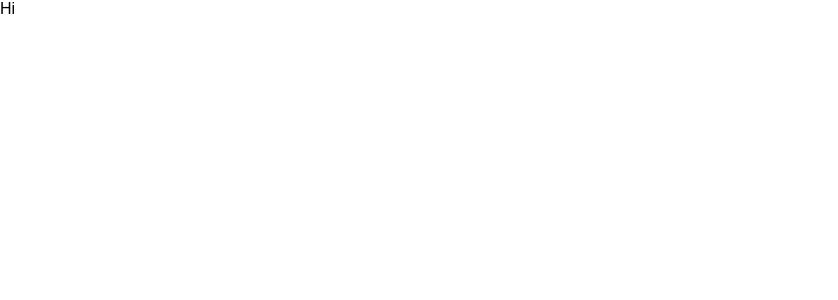
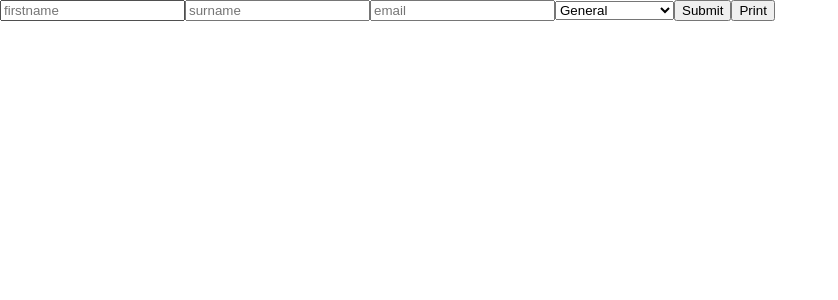
Before and after one commit to mattydono/operation-bark, a React (Create React App) app: page / in a window 1280 px wide. Shown: the top 300 px of the page, without its empty margins (0-838 px from the left). Built offline with nearby package versions, Linux system fonts and the light colour scheme; the HTML template or start-up script is replaced by a standard one.

Commit message:
feat: added emotion and redux

```diff
--- a/src/App.tsx
+++ b/src/App.tsx
@@ -1,11 +1,18 @@
 import * as React from 'react';
+import { Provider } from 'react-redux';
+import {Store} from 'redux';
+import { AppState, configureStore } from './redux';
+import {Registration} from './Registration/Registration'
 
 class App extends React.Component {
+
+  private store: Store<AppState> = configureStore();
+
   public render() {
     return (
-      <div>
-          Hi
-      </div>
+      <Provider store={this.store}>
+        <Registration/>
+      </Provider>
     );
   }
 }
--- /dev/null
+++ b/src/Registration/Registration.tsx
@@ -0,0 +1,99 @@
+import * as React from 'react';
+import { Component } from 'react';
+import { connect } from 'react-redux';
+import { AppState } from '../redux/configureStore';
+import { addUser } from './redux/userActions';
+import { User } from './User';
+
+type StateProps = {
+    users: User[]
+}
+
+type DispatchProps = {
+    addUser: (user: User) => void
+}
+
+type State = {
+        email: string,
+        firstName: string,
+        surname: string,
+        type: string
+}
+
+type Props = StateProps & DispatchProps;
+
+export class _Registration extends Component<Props, State> {
+
+    public state: State = {
+            email: '',
+            firstName: '',
+            surname: '',
+            type: 'General'
+    }
+
+    public render(){
+        return(
+            <div>
+                <input value={this.state.firstName} placeholder="firstname" onChange={this.onFirstNameChange}/>
+                <input value={this.state.surname} placeholder="surname" onChange={this.onSurnameChange}/>
+                <input value={this.state.email} placeholder="email" onChange={this.onEmailChange}/>
+                <select value={this.state.type} onChange={this.onTypeChange}>
+                    <option>Select...</option>
+                    <option value="General">General</option>
+                    <option value="Breeder">Breeder</option>
+                    <option value="Adoption Centre">Adoption Centre</option>
+                    <option value="Walker">Walker</option>
+                    <option value="Owner">Owner</option>
+                    <option value="Sitter">Sitter</option>
+                </select>
+                <button onClick={this.onAddUser}>Submit</button>
+                <button onClick={this.onPrint}>Print</button>
+            </div>
+        )
+    }
+
+    private onPrint = () => {
+        console.log(this.props.users)
+    }
+
+    private onTypeChange = (event: React.ChangeEvent<HTMLSelectElement>) => {
+        this.setState({type: event.currentTarget.value})
+    }
+
+    private onFirstNameChange = (event: React.FormEvent<HTMLInputElement>) => {
+        this.setState({firstName: event.currentTarget.value})
+    }
+
+    private onSurnameChange = (event: React.FormEvent<HTMLInputElement>) => {
+        this.setState({surname: event.currentTarget.value})
+    }
+
+    private onEmailChange = (event: React.FormEvent<HTMLInputElement>) => {
+        this.setState({email: event.currentTarget.value})
+    }
+
+    private onAddUser = () => {
+        return this.props.addUser(this.state)
+    }
+}
+
+function mapStateToProps(state: AppState): StateProps {
+    return {
+        users: state.users.users
+    }
+}
+
+// function mapDispatchToProps(dispatch: Dispatch): DispatchProps {
+//     return {
+//         addUser: (user: User) => dispatch(addUser(user))
+//     }
+// }
+
+const dispatchMap: DispatchProps = {
+    addUser
+};
+
+export const Registration = connect<StateProps, DispatchProps>(
+    mapStateToProps,
+    dispatchMap
+)(_Registration)
--- /dev/null
+++ b/src/Registration/User.ts
@@ -0,0 +1,11 @@
+export type UserFirstName = string;
+export type UserSurname = string;
+export type UserEmail = string;
+export type UserType = string;
+
+export type User = {
+    firstName: UserFirstName,
+    surname: UserSurname,
+    email: UserEmail,
+    type: UserType
+};
--- /dev/null
+++ b/src/Registration/redux/userActions.tsx
@@ -0,0 +1,16 @@
+import {createAction} from 'redux-actions';
+import {User} from '../User'
+
+// add user
+
+export const ADD_USER ='users/ADD_USER';
+export const addUser = createAction<User>(ADD_USER);
+export type AddUserAction = ReturnType<typeof addUser>;
+
+// add pictures
+
+// link to facebook
+
+// edit user
+
+// delete user
--- /dev/null
+++ b/src/Registration/redux/userReducer.tsx
@@ -0,0 +1,20 @@
+import {User} from '../User';
+import {ADD_USER, AddUserAction} from './userActions';
+
+export type UsersState = {
+    users: User[]
+}
+
+const initialState: UsersState = {
+    users: []
+}
+
+export function usersReducer(state: UsersState = initialState, action: AddUserAction): UsersState {
+    switch(action.type) {
+        case ADD_USER:
+            const addUserAction = action as AddUserAction;
+            return {...state, users: [...state.users, addUserAction.payload!]};
+        default:
+            return state;
+    }
+};
--- /dev/null
+++ b/src/redux/configureStore.ts
@@ -0,0 +1,14 @@
+import {combineReducers, createStore, DeepPartial, ReducersMapObject,} from 'redux';
+import {usersReducer, UsersState} from '../Registration/redux/userReducer';
+
+export type AppState = {
+  users: UsersState;
+};
+
+const rootReducer: ReducersMapObject<AppState> = {
+  users: usersReducer,
+};
+
+export function configureStore(preloadedState?: DeepPartial<AppState>) {
+  return createStore(combineReducers(rootReducer), preloadedState);
+}
--- /dev/null
+++ b/src/redux/index.ts
@@ -0,0 +1 @@
+export * from './configureStore';
--- a/tslint.json
+++ b/tslint.json
@@ -10,6 +10,9 @@
   },
   "defaultSeverity": "warning",
   "rules": {
-    "prettier": true
+    "prettier": true,
+    "interface-over-type-literal": false,
+    "no-console": false,
+    "class-name": false
   }
 }
```
Also changed, not shown: package.json (+9 -1 lines), 2 other files (tests, documents, lock files or other folders).
